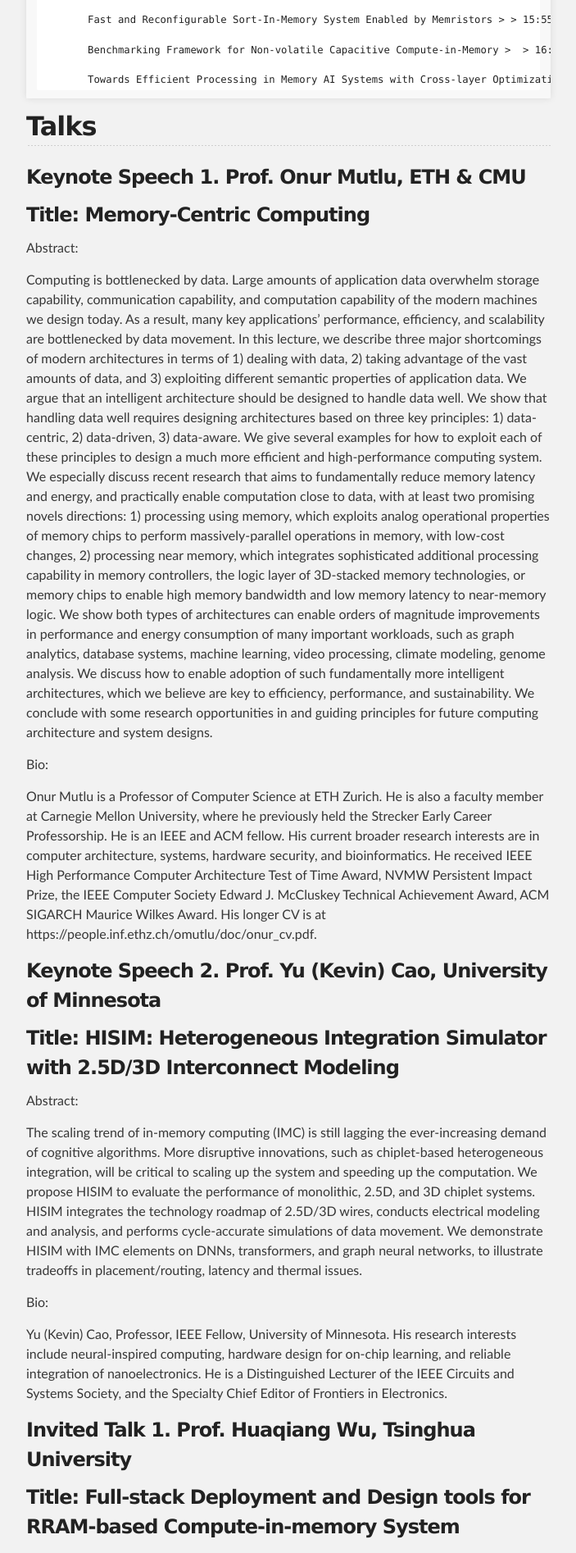
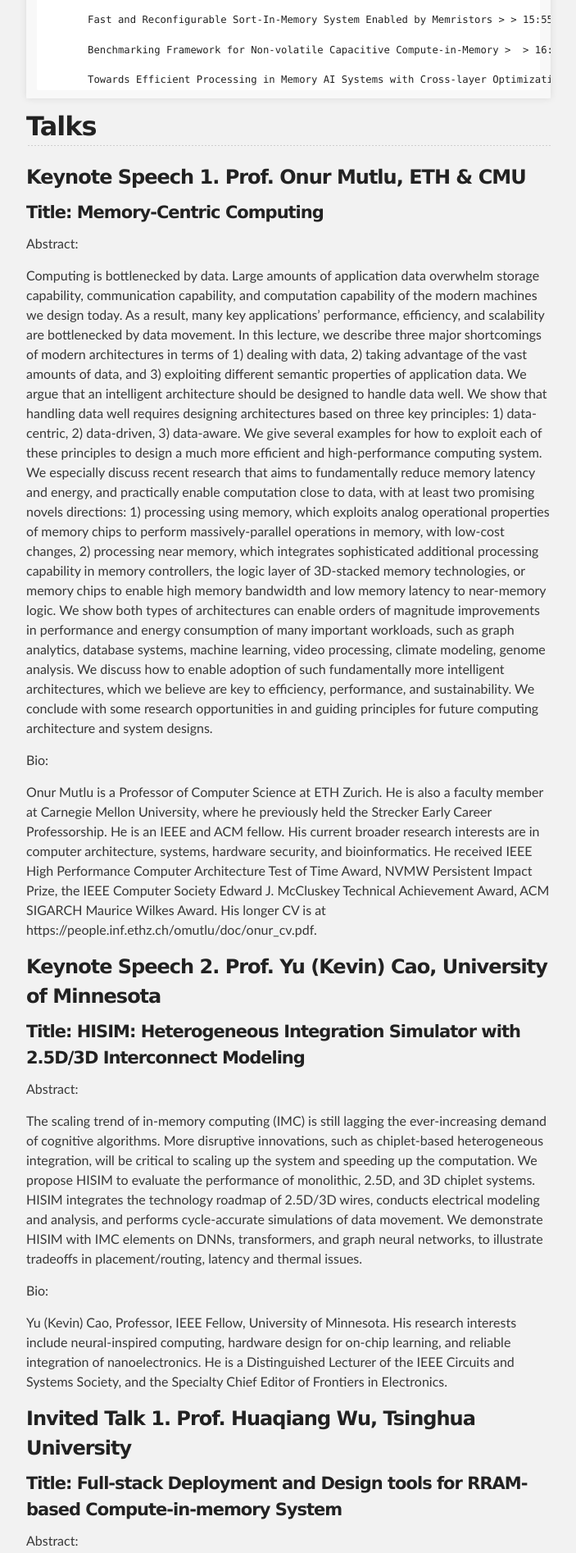
Before and after one commit to Hazuyuki/Hauzuyuki.github.io, a Jekyll site: the page built from slate-master/index.md, in a window 1280 px wide. Shown: the part 1604-3498 px from the top of the page at 82% size, without its empty margins (288-991 px from the left). Built offline with Jekyll 4.4.1, drawn with Linux system fonts in a browser that asks for light colours; our own code applies the rules of GitHub Pages for plain Markdown files.

```diff
--- a/slate-master/index.md
+++ b/slate-master/index.md
@@ -82,7 +82,7 @@ The workshop is composed of eleven invited talks and a poster session.
 
 ## Talks
 ### Keynote Speech 1. Prof. Onur Mutlu, ETH & CMU
-### Title: Memory-Centric Computing
+#### Title: Memory-Centric Computing
 
 Abstract:
 
@@ -94,7 +94,7 @@ Onur Mutlu is a Professor of Computer Science at ETH Zurich. He is also a facult
 His longer CV is at https://people.inf.ethz.ch/omutlu/doc/onur_cv.pdf.
 
 ### Keynote Speech 2. Prof. Yu (Kevin) Cao, University of Minnesota
-### Title: HISIM: Heterogeneous Integration Simulator with 2.5D/3D Interconnect Modeling
+#### Title: HISIM: Heterogeneous Integration Simulator with 2.5D/3D Interconnect Modeling
 
 Abstract:
 
@@ -105,7 +105,7 @@ Bio:
 Yu (Kevin) Cao, Professor, IEEE Fellow, University of Minnesota. His research interests include neural-inspired computing, hardware design for on-chip learning, and reliable integration of nanoelectronics. He is a Distinguished Lecturer of the IEEE Circuits and Systems Society, and the Specialty Chief Editor of Frontiers in Electronics.
 
 ### Invited Talk 1. Prof. Huaqiang Wu, Tsinghua University
-### Title: Full-stack Deployment and Design tools for RRAM-based Compute-in-memory System
+#### Title: Full-stack Deployment and Design tools for RRAM-based Compute-in-memory System
 
 Abstract:
 
@@ -116,7 +116,7 @@ Bio:
 Professor Huaqiang Wu is currently the dean of School of Integrated Circuits of Tsinghua University, and the deputy director of Beijing Innovation Center for Integrated Circuits. He has published more than 200 SCI papers in journals, such as Nature, Nature Electronics, Nature Communications etc., and top international conferences on integrated circuits, such as ISSCC, IEDM, VLSI. He has owned more than 100 authorized invention patents in U.S. and China, incubated 4 high-tech companies, and realized the industrialization of ReRAM technology.
 
 ### Invited Talk 2. Dr. Abbas Rahimi, IBM
-### Title: A neuro-vector-symbolic architecture for data- and compute-efficient continual learning, abstract reasoning, and combinatorial inference
+#### Title: A neuro-vector-symbolic architecture for data- and compute-efficient continual learning, abstract reasoning, and combinatorial inference
 
 Abstract:
 
@@ -127,7 +127,7 @@ Bio:
 Abbas Rahimi received the M.S. and Ph.D. degrees from the University of California San Diego in 2015, followed by postdoctoral researches at the University of California Berkeley, and at the ETH Zürich. In 2020, he joined the IBM Research-Zürich laboratory as a Research Staff Member. Dr. Rahimi received the 2015 Outstanding Dissertation Award from EDAA, and the ETHZ Postdoctoral Fellowship in 2017.
 
 ### Invited Talk 3. Prof. Li Jiang, Shanghai Jiao Tong University & Huawei
-### Title: Opportunities and Challenges for Process-In-Memory (PIM) Technology in ICT Products
+#### Title: Opportunities and Challenges for Process-In-Memory (PIM) Technology in ICT Products
 
 Abstract:
 
@@ -138,7 +138,7 @@ Bio:
 Li Jiang, Associate Professor in Dept. CSE of Shanghai Jiao Tong University. He is interested in computer architecture and design automation. He has published nearly 100 papers in international conferences and journals, such as DAC, TCAD, ISCA, MICRO, DATE, TC, TVLSI, etc. He has received two best papers and many best paper nominations in DATE and ICCAD. He has also received early career awards from ACM China, CCF, IEEE TTTC, and CAAI. He is also the Chief Technologist and Scientist of heterogeneous communication processor technology at Huawei.
 
 ### Invited Talk 4. Prof. Xiaoming Chen, ICT, Chinese Academy of Sciences
-### Title: EDA Toolchain for Processing-in-Memory CNN Accelerators
+#### Title: EDA Toolchain for Processing-in-Memory CNN Accelerators
 
 Abstract:
 
@@ -149,7 +149,7 @@ Bio:
 Xiaoming Chen, Associate Professor, Institute of Computing Technology, Chinese Academy of Sciences. His research interests include EDA and computer architecture. He was awarded the Excellent Young Scientists Fund of NSFC in 2021. He received 2015 EDAA Outstanding Dissertation Award and 2018 Alibaba DAMO Academy Young Fellow Award.
 
 ### Invited Talk 5. Prof. Fengbin Tu, HKUST
-### Title: Digital Computing-In-Memory Architecture and Design Automation
+#### Title: Digital Computing-In-Memory Architecture and Design Automation
 
 Abstract:
 
@@ -160,7 +160,7 @@ Bio:
 Fengbin Tu is an Assistant Professor at HKUST. His research interests include AI chip, computer architecture, reconfigurable computing, and computing-in-memory. He designed the AI chip Thinker and won the 2017 ISLPED Design Contest Award. Dr. Tu’s research has been published at top conferences and journals on integrated circuits and computer architecture, including ISSCC, JSSC, DAC, and ISCA.
 
 ### Invited Talk 6. Prof. Grace Li Zhang, TU Darmstadt
-### Title: Robust and Efficient Analog In-Memory-Computing Platforms for Neural Networks
+#### Title: Robust and Efficient Analog In-Memory-Computing Platforms for Neural Networks
 
 Abstract:
 
@@ -171,7 +171,7 @@ Bio:
 Grace Li Zhang joined TU Darmstadt as an Assistant Professor on Hardware for AI in 2022. Her research focuses on hardware acceleration for AI algorithms and systems, AI computing with emerging devices, and neuromorphic computing. She has served/is serving on the technical committee of several conferences including DAC, ICCAD, ASP-DAC, etc.
 
 ### Invited Talk 7. Prof. Yaoyu Tao, Peking University
-### Title: Fast and Reconfigurable Sort-In-Memory System Enabled By Memristors
+#### Title: Fast and Reconfigurable Sort-In-Memory System Enabled By Memristors
 
 Abstract:
 
@@ -184,7 +184,7 @@ Yaoyu Tao received the B.S., M.S., and Ph.D. degrees in electrical engineering f
 
 ### Senior Ph.D. Student Talk 1. Mr. Yuan-Chun Luo, GIT.
 ### Advisor: Prof. Shimeng Yu
-### Title: Benchmarking framework for non-volatile capacitive compute-in-memory
+#### Title: Benchmarking framework for non-volatile capacitive compute-in-memory
 
 Abstract:
 
@@ -196,7 +196,7 @@ Yuan-Chun Luo is a fifth-year PhD student in Georgia Tech supervised by Prof. Sh
 
 ### Senior Ph.D. Student Talk 2. Mr. Shiyu Li, Duke.
 ### Advisor: Prof. Yiran Chen
-### Title: Towards Efficient Processing in Memory AI Systems with Cross-layer Optimization
+#### Title: Towards Efficient Processing in Memory AI Systems with Cross-layer Optimization
 
 Abstract:
 
```
